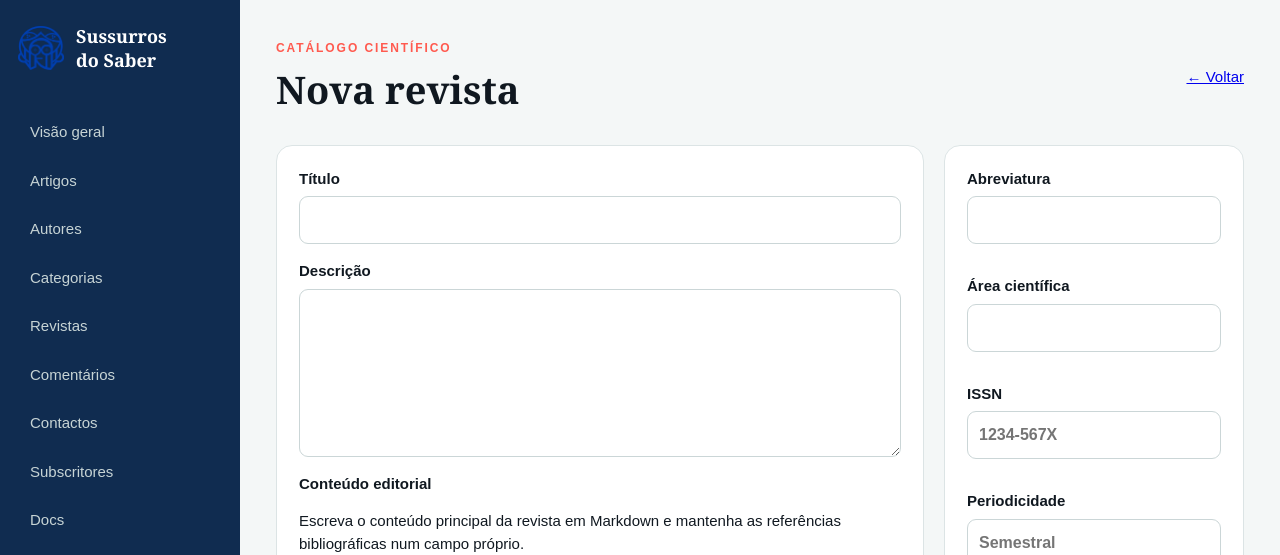
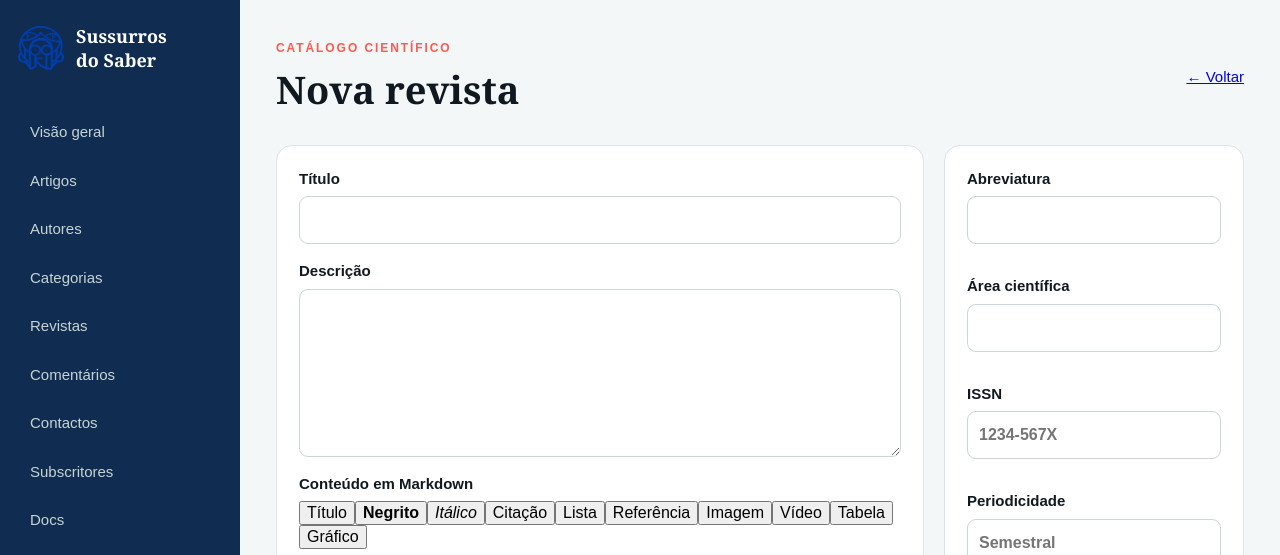
Before and after one commit to MergiorGoriate/sussurros-do-saber, a Python web app: template templates/admin/journal_form.html in a window 1280 px wide. Shown: the top 555 px of the page. Run offline with Jinja, Linux system fonts and the light colour scheme; the template is opened without the code that fills it, so the values that code supplies are empty.

Commit message:
Remove secção Conteúdo editorial do formulário de revistas

```diff
--- a/templates/admin/journal_form.html
+++ b/templates/admin/journal_form.html
@@ -9,7 +9,6 @@
 <section class="editor-main">
 <label>Título<input name="title" required minlength="3" maxlength="180" value="{{ journal.title or '' }}"></label>
 <label>Descrição<textarea name="description" required minlength="20" maxlength="4000" rows="6">{{ journal.description or '' }}</textarea></label>
-<div class="journal-editor-note"><strong>Conteúdo editorial</strong><p>Escreva o conteúdo principal da revista em Markdown e mantenha as referências bibliográficas num campo próprio.</p></div>
 <label>Conteúdo em Markdown
 <div class="markdown-toolbar" data-md-toolbar>
 <button type="button" data-md="heading">Título</button><button type="button" data-md="bold"><strong>Negrito</strong></button><button type="button" data-md="italic"><em>Itálico</em></button><button type="button" data-md="quote">Citação</button><button type="button" data-md="list">Lista</button><button type="button" data-md="reference">Referência</button><button type="button" data-md="image">Imagem</button><button type="button" data-md="video">Vídeo</button><button type="button" data-md="table">Tabela</button><button type="button" data-md="chart">Gráfico</button>
```
